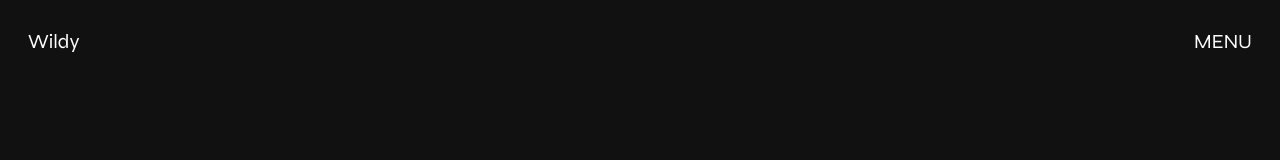
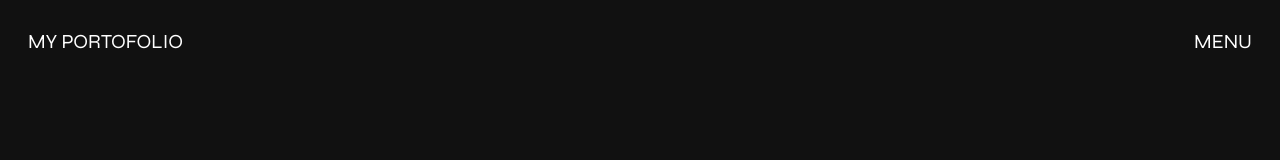
Before and after one commit to wildy13/wildy, a Nuxt app: page / in a window 1280 px wide. Shown: the top 160 px of the page. Built offline with nearby package versions, Linux system fonts and the light colour scheme.

Commit message:
refactor(navbar):  change menu on navbar

```diff
--- a/components/navbar/index.vue
+++ b/components/navbar/index.vue
@@ -1,6 +1,6 @@
 <template>
     <div  class="fixed top-0  left-0 w-full z-50  flex justify-between items-center px-7 py-7 bg-[#111111]">
-        <div  class="text-xl">Wildy</div>
+        <div  class="text-xl">MY PORTOFOLIO</div>
         <div class="text-xl">MENU</div>
     </div>
 </template>
```
